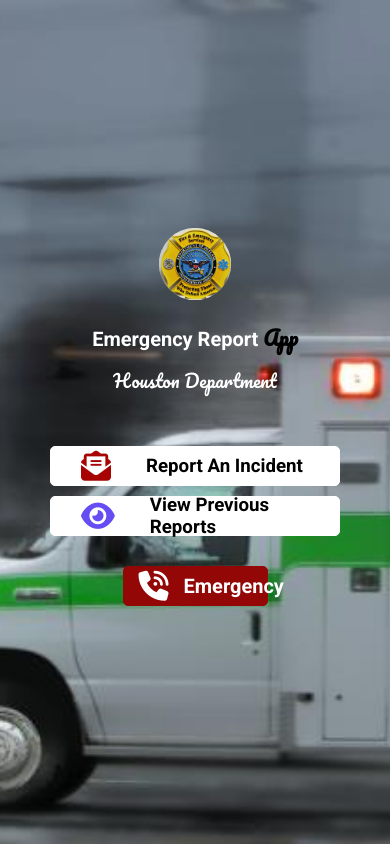
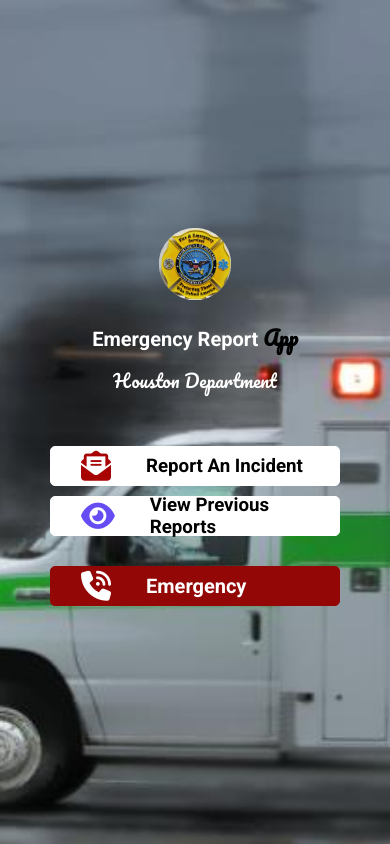
Before and after one commit to JohnnyIndexman/Citizen-s-Report-App, a plain HTML site: page index.html in a window 390 px wide. Drawn offline with Linux system fonts and the light colour scheme; no server answers.

Commit message:
css update on emergency

```diff
--- a/style.css
+++ b/style.css
@@ -324,4 +324,10 @@ button:hover{
         font-size: 20px;
     }
 
+    .emergency{
+        width: 100%;
+        padding-left: 30px;
+        gap: 20px;
+    }
+
 }
```
